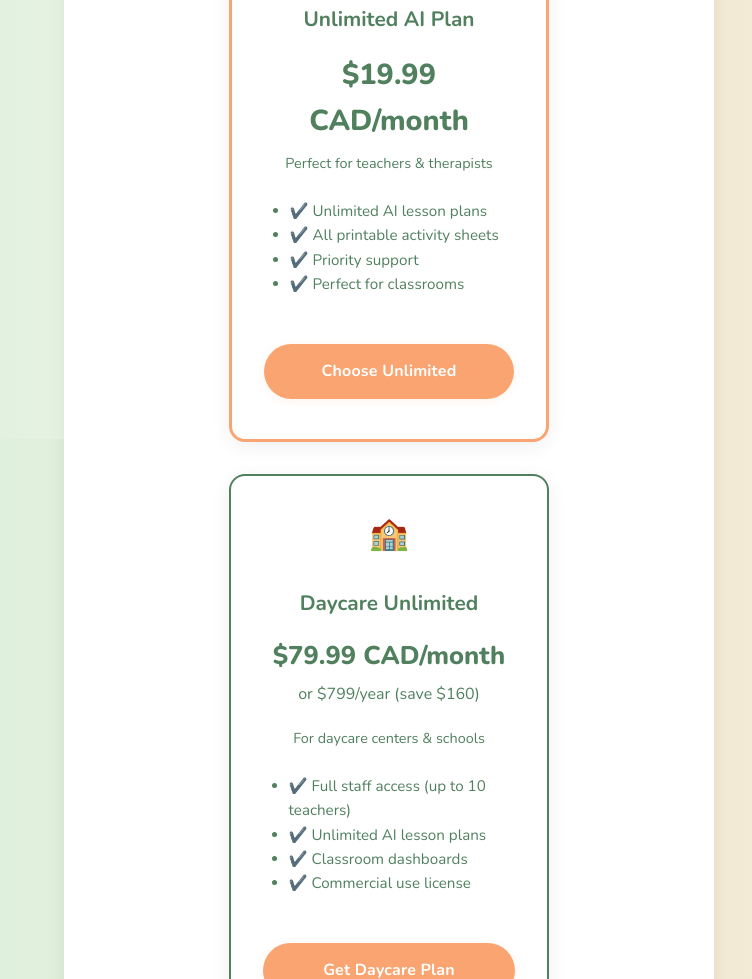
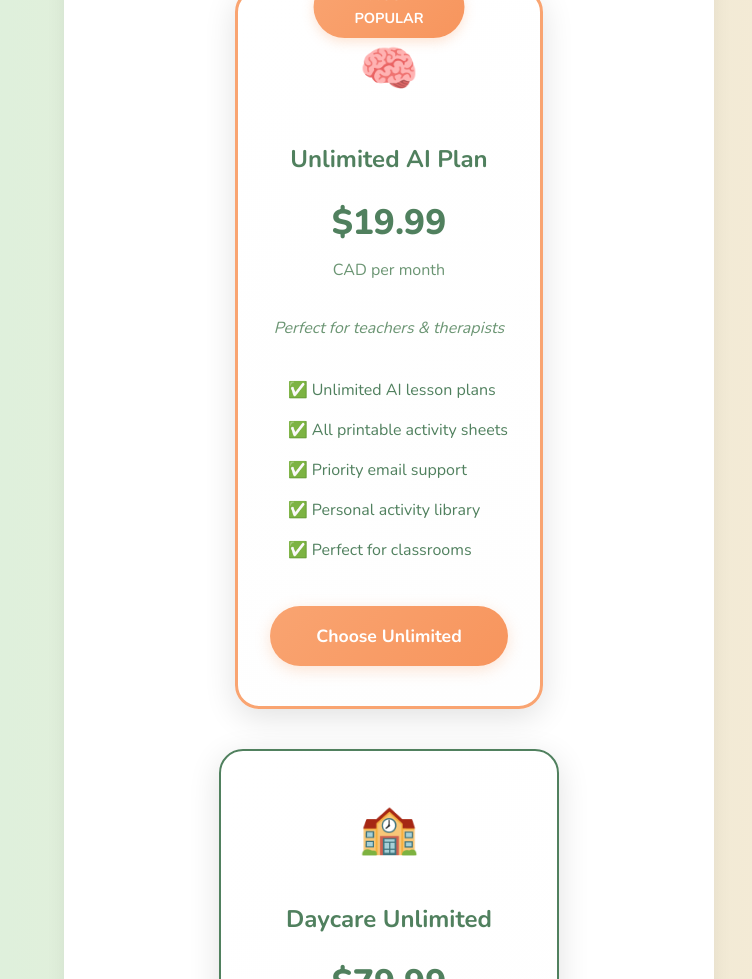
Before and after one commit to KatoKits/KatoKits, a plain HTML site: page shop.html in a window 1280 px wide. Shown: the part 1821-2800 px from the top of the page, without its empty margins (251-1003 px from the left). Drawn offline with nearby package versions, Linux system fonts and the light colour scheme.

Commit message:
🎨 Enhanced AI page pricing and shop page layout: Fixed emoji encoding, improved pricing cards design, cleaned up navigation, added better visual hierarchy

```diff
--- a/shop.html
+++ b/shop.html
@@ -560,14 +560,14 @@
 <!-- Main Shopping Categories -->
 <section style="max-width: 1000px; margin: 1rem auto 3rem auto; padding: 0 1rem;">
   <div style="text-align: center; margin-bottom: 3rem;">
+    <h2 style="font-size: 2.5rem; font-weight: 700; color: var(--green); margin-bottom: 1rem;">🛒 What Would You Like to Buy?</h2>
+    <p style="font-size: 1.2rem; color: var(--light-green); margin-bottom: 3rem; max-width: 600px; margin-left: auto; margin-right: auto;">Choose from individual activities, themed bundles, or AI subscriptions</p>
+
     <!-- Quick Category Navigation -->
     <div style="display: flex; flex-wrap: wrap; gap: 1rem; justify-content: center; margin-bottom: 2rem;">
       <a href="#single-activities" style="background: var(--cream-left); color: var(--green); padding: 0.7rem 1.5rem; border-radius: 2rem; text-decoration: none; font-weight: 600; border: 2px solid var(--green); transition: all 0.2s;" onmouseover="this.style.background='var(--green)'; this.style.color='var(--white)'" onmouseout="this.style.background='var(--cream-left)'; this.style.color='var(--green)'">📝 Single Activities</a>
       <a href="#bundles" style="background: var(--cream-left); color: var(--green); padding: 0.7rem 1.5rem; border-radius: 2rem; text-decoration: none; font-weight: 600; border: 2px solid var(--green); transition: all 0.2s;" onmouseover="this.style.background='var(--green)'; this.style.color='var(--white)'" onmouseout="this.style.background='var(--cream-left)'; this.style.color='var(--green)'">📦 Activity Bundles</a>
       <a href="#subscriptions" style="background: var(--cream-left); color: var(--green); padding: 0.7rem 1.5rem; border-radius: 2rem; text-decoration: none; font-weight: 600; border: 2px solid var(--green); transition: all 0.2s;" onmouseover="this.style.background='var(--green)'; this.style.color='var(--white)'" onmouseout="this.style.background='var(--cream-left)'; this.style.color='var(--green)'">🤖 AI Subscriptions</a>
-    </div>ref="#single-activities" style="background: var(--cream-left); color: var(--green); padding: 0.7rem 1.5rem; border-radius: 2rem; text-decoration: none; font-weight: 600; border: 2px solid var(--green); transition: all 0.2s;">📝 Single Activities</a>
-      <a href="#bundles" style="background: var(--cream-left); color: var(--green); padding: 0.7rem 1.5rem; border-radius: 2rem; text-decoration: none; font-weight: 600; border: 2px solid var(--green); transition: all 0.2s;">📦 Activity Bundles</a>
-      <a href="#subscriptions" style="background: var(--cream-left); color: var(--green); padding: 0.7rem 1.5rem; border-radius: 2rem; text-decoration: none; font-weight: 600; border: 2px solid var(--green); transition: all 0.2s;">🤖 AI Subscriptions</a>
     </div>
   </div>
 </section>
@@ -734,43 +734,51 @@
 </section>
 
 <section class="daycare-section" id="subscriptions">
-  <h3>🤖 AI Generator Subscriptions</h3>
-  <p>Unlock unlimited lesson planning with our AI-powered generator!</p>
+  <h3 style="font-size: 2rem; margin-bottom: 1rem;">🤖 AI Generator Subscriptions</h3>
+  <p style="font-size: 1.1rem; margin-bottom: 3rem;">Unlock unlimited lesson planning with our AI-powered generator!</p>
 
-  <div style="display: flex; flex-wrap: wrap; gap: 2rem; justify-content: center; margin: 2rem 0;">
+  <div style="display: flex; flex-wrap: wrap; gap: 2.5rem; justify-content: center; margin: 3rem 0;">
 
     <!-- Unlimited AI Plan -->
-    <div style="background: var(--white); border-radius: var(--radius); padding: 2rem; box-shadow: var(--shadow-card); max-width: 320px; text-align: center; border: 3px solid var(--peach); position: relative;">
-      <div style="position: absolute; top: -0.7rem; left: 50%; transform: translateX(-50%); background: var(--peach); color: white; padding: 0.3rem 1rem; border-radius: 1rem; font-size: 0.8rem; font-weight: 700;">MOST POPULAR</div>
-      <div style="font-size: 2rem; margin-bottom: 0.5rem;">🧠</div>
-      <h4 style="color: var(--green); margin-bottom: 1rem; font-size: 1.3rem; font-weight: 700;">Unlimited AI Plan</h4>
-      <div style="font-size: 1.8rem; font-weight: 900; color: var(--green); margin-bottom: 0.5rem;">$19.99 CAD/month</div>
-      <p style="font-size: 0.9rem; margin-bottom: 1.5rem; color: var(--green);">Perfect for teachers & therapists</p>
-      <ul style="text-align: left; font-size: 0.95rem; margin-bottom: 2rem; color: var(--green); line-height: 1.6;">
-        <li>✔️ Unlimited AI lesson plans</li>
-        <li>✔️ All printable activity sheets</li>
-        <li>✔️ Priority support</li>
-        <li>✔️ Perfect for classrooms</li>
+    <div style="background: linear-gradient(145deg, #ffffff 0%, #fefefe 100%); border-radius: 1.5rem; padding: 2.5rem 2rem; box-shadow: 0 8px 32px rgba(0,0,0,0.12); max-width: 340px; text-align: center; border: 3px solid var(--peach); position: relative; transition: all 0.3s ease;">
+      <div style="position: absolute; top: -15px; left: 50%; transform: translateX(-50%); background: linear-gradient(135deg, var(--peach), var(--dark-peach)); color: white; padding: 0.5rem 1.5rem; border-radius: 2rem; font-size: 0.9rem; font-weight: 700; box-shadow: 0 4px 12px rgba(249, 164, 113, 0.3);">MOST POPULAR</div>
+      <div style="font-size: 3rem; margin-bottom: 1rem;">🧠</div>
+      <h4 style="color: var(--green); margin-bottom: 1rem; font-size: 1.5rem; font-weight: 700;">Unlimited AI Plan</h4>
+      <div style="font-size: 2.2rem; font-weight: 900; color: var(--green); margin-bottom: 0.5rem;">$19.99</div>
+      <div style="color: var(--light-green); font-size: 1rem; margin-bottom: 2rem;">CAD per month</div>
+      <p style="font-size: 1rem; margin-bottom: 2rem; color: var(--light-green); font-style: italic;">Perfect for teachers & therapists</p>
+      <ul style="text-align: left; font-size: 1rem; margin-bottom: 2.5rem; color: var(--green); line-height: 2; list-style: none; padding: 0;">
+        <li style="margin-bottom: 0.5rem;">✅ Unlimited AI lesson plans</li>
+        <li style="margin-bottom: 0.5rem;">✅ All printable activity sheets</li>
+        <li style="margin-bottom: 0.5rem;">✅ Priority email support</li>
+        <li style="margin-bottom: 0.5rem;">✅ Personal activity library</li>
+        <li style="margin-bottom: 0.5rem;">✅ Perfect for classrooms</li>
       </ul>
-      <a href="https://buy.stripe.com/unlimited-ai" class="btn" style="width: 100%; padding: 0.9rem; font-size: 1rem;">Choose Unlimited</a>
+      <a href="https://buy.stripe.com/unlimited-ai" style="background: linear-gradient(135deg, var(--peach), var(--dark-peach)); color: white; padding: 1rem 2rem; border-radius: 2rem; text-decoration: none; font-weight: 700; font-size: 1.1rem; box-shadow: 0 4px 15px rgba(249, 164, 113, 0.3); display: inline-block; width: 100%; box-sizing: border-box; transition: all 0.3s ease;">Choose Unlimited</a>
     </div>
 
     <!-- Daycare Plan -->
-    <div style="background: var(--white); border-radius: var(--radius); padding: 2rem; box-shadow: var(--shadow-card); max-width: 320px; text-align: center; border: 2px solid var(--green);">
-      <div style="font-size: 2rem; margin-bottom: 0.5rem;">🏫</div>
-      <h4 style="color: var(--green); margin-bottom: 1rem; font-size: 1.3rem; font-weight: 700;">Daycare Unlimited</h4>
-      <div style="font-size: 1.6rem; font-weight: 900; color: var(--green); margin-bottom: 0.3rem;">$79.99 CAD/month</div>
-      <div style="font-size: 1rem; color: var(--green); margin-bottom: 1.2rem;">or $799/year (save $160)</div>
-      <p style="font-size: 0.9rem; margin-bottom: 1.5rem; color: var(--green);">For daycare centers & schools</p>
-      <ul style="text-align: left; font-size: 0.95rem; margin-bottom: 2rem; color: var(--green); line-height: 1.6;">
-        <li>✔️ Full staff access (up to 10 teachers)</li>
-        <li>✔️ Unlimited AI lesson plans</li>
-        <li>✔️ Classroom dashboards</li>
-        <li>✔️ Commercial use license</li>
+    <div style="background: linear-gradient(145deg, #ffffff 0%, #fefefe 100%); border-radius: 1.5rem; padding: 2.5rem 2rem; box-shadow: 0 8px 32px rgba(0,0,0,0.12); max-width: 340px; text-align: center; border: 2px solid var(--green); transition: all 0.3s ease;">
+      <div style="font-size: 3rem; margin-bottom: 1rem;">🏫</div>
+      <h4 style="color: var(--green); margin-bottom: 1rem; font-size: 1.5rem; font-weight: 700;">Daycare Unlimited</h4>
+      <div style="font-size: 2.2rem; font-weight: 900; color: var(--green); margin-bottom: 0.3rem;">$79.99</div>
+      <div style="color: var(--light-green); font-size: 1rem; margin-bottom: 0.5rem;">CAD per month</div>
+      <div style="background: rgba(80, 128, 94, 0.1); color: var(--green); font-size: 0.9rem; margin-bottom: 2rem; padding: 0.5rem; border-radius: 0.5rem;">💰 Annual: $799 (save $160)</div>
+      <p style="font-size: 1rem; margin-bottom: 2rem; color: var(--light-green); font-style: italic;">For daycare centers & schools</p>
+      <ul style="text-align: left; font-size: 1rem; margin-bottom: 2.5rem; color: var(--green); line-height: 2; list-style: none; padding: 0;">
+        <li style="margin-bottom: 0.5rem;">✅ Full staff access (up to 10 teachers)</li>
+        <li style="margin-bottom: 0.5rem;">✅ Unlimited AI lesson plans</li>
+        <li style="margin-bottom: 0.5rem;">✅ Classroom dashboards</li>
+        <li style="margin-bottom: 0.5rem;">✅ Commercial use license</li>
+        <li style="margin-bottom: 0.5rem;">✅ Priority phone support</li>
       </ul>
-      <a href="https://buy.stripe.com/daycare-plan" class="btn btn-alt" style="width: 100%; padding: 0.9rem; font-size: 1rem;">Get Daycare Plan</a>
+      <a href="https://buy.stripe.com/daycare-plan" style="background: linear-gradient(135deg, var(--green), var(--dark-green)); color: white; padding: 1rem 2rem; border-radius: 2rem; text-decoration: none; font-weight: 700; font-size: 1.1rem; box-shadow: 0 4px 15px rgba(80, 128, 94, 0.3); display: inline-block; width: 100%; box-sizing: border-box; transition: all 0.3s ease;">Get Daycare Plan</a>
     </div>
 
+  </div>
+
+  <div style="margin-top: 3rem; padding: 2rem; background: rgba(249, 164, 113, 0.1); border-radius: 1.5rem; border: 2px dashed var(--peach);">
+    <p style="font-size: 1.1rem; color: var(--green); margin: 0; font-weight: 600;">🎁 <strong>New Customer Special:</strong> Get 3 free AI lesson plans with email signup! <a href="freebies.html" style="color: var(--peach); text-decoration: underline;">Try free activities first →</a></p>
   </div>
 
 </section>
```
Also changed, not shown: ai.html (+2 -1 lines).
